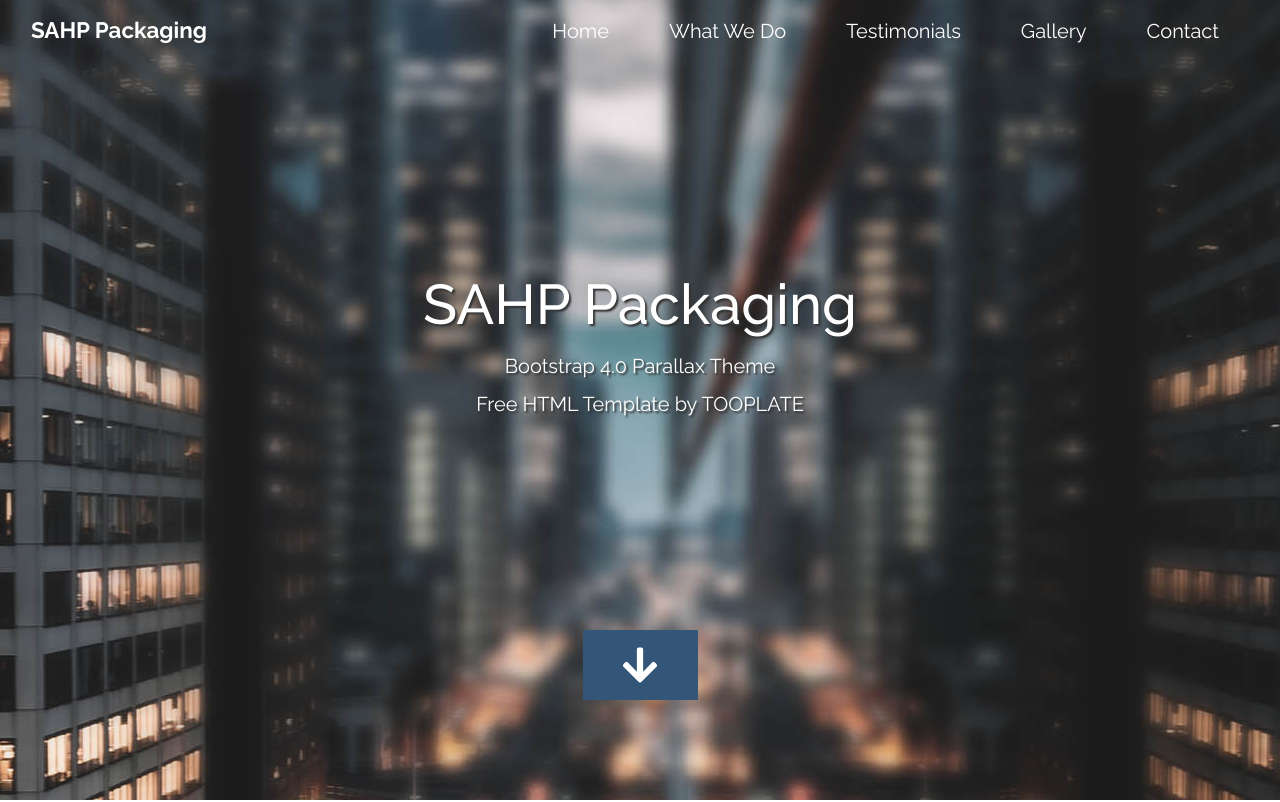
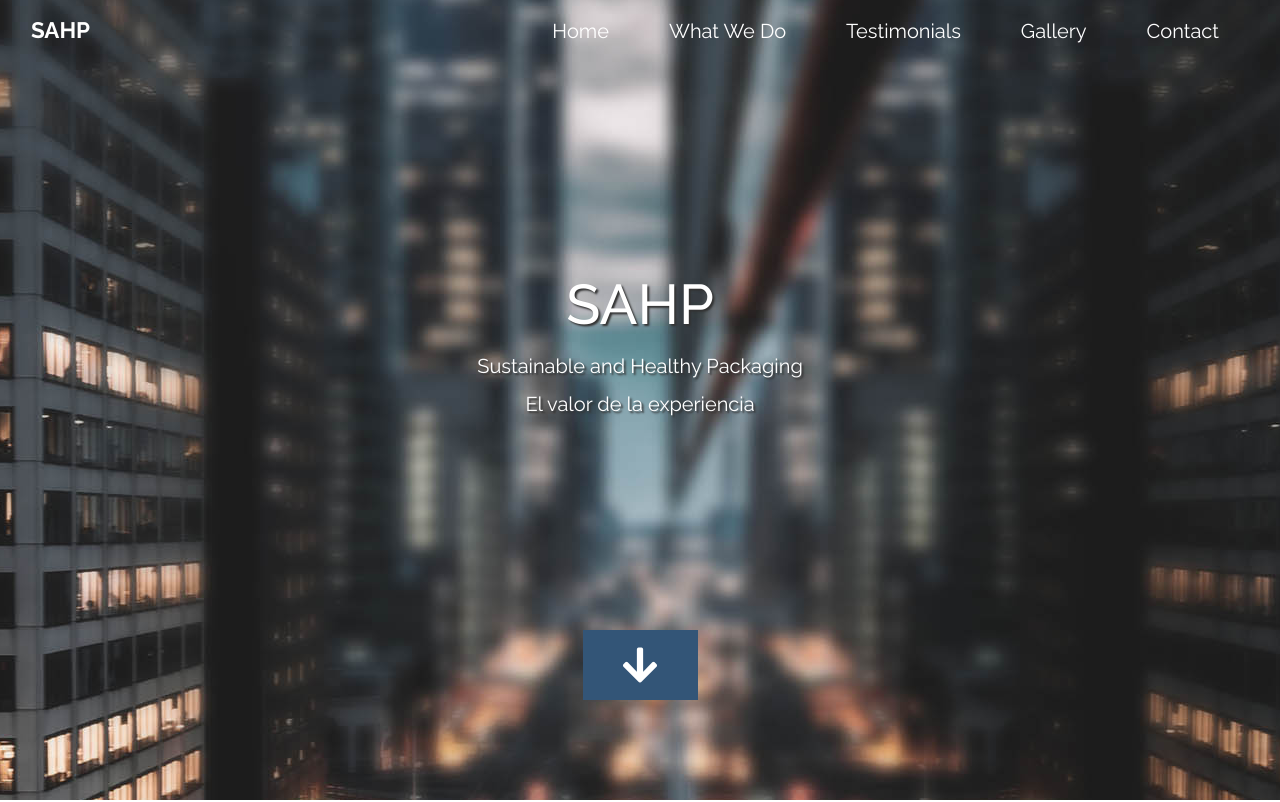
Before and after one commit to borjamatesanz/SAHP_, a plain HTML site: page index.html in a window 1280 px wide. Shown: the top 802 px of the page. Drawn offline with Linux system fonts and the light colour scheme.

Commit message:
Update index.html
update index

```diff
--- a/index.html
+++ b/index.html
@@ -4,7 +4,7 @@
     <meta charset="UTF-8" />
     <meta name="viewport" content="width=device-width, initial-scale=1.0" />
     <meta http-equiv="X-UA-Compatible" content="ie=edge" />
-    <title>SAHP Packaging - Bootstrap 4.0 HTML Template</title>
+    <title>SAHP  - Sustainable and Healthy Packaging</title>
     <link rel="stylesheet" href="fontawesome-5.5/css/all.min.css" />
     <link rel="stylesheet" href="slick/slick.css">
     <link rel="stylesheet" href="slick/slick-theme.css">
@@ -24,7 +24,7 @@ https://www.tooplate.com/view/2117-infinite-loop
       <nav class="navbar navbar-expand-md tm-navbar" id="tmNav">
         <div class="container">
           <div class="tm-next">
-              <a href="#infinite" class="navbar-brand">SAHP Packaging</a>
+              <a href="#infinite" class="navbar-brand">SAHP</a>
           </div>
 
           <button class="navbar-toggler" type="button" data-toggle="collapse" data-target="#navbarSupportedContent" aria-controls="navbarSupportedContent" aria-expanded="false" aria-label="Toggle navigation">
@@ -54,10 +54,10 @@ https://www.tooplate.com/view/2117-infinite-loop
 
       <div class="text-center tm-hero-text-container">
         <div class="tm-hero-text-container-inner">
-            <h2 class="tm-hero-title">SAHP Packaging</h2>
+            <h2 class="tm-hero-title">SAHP</h2>
             <p class="tm-hero-subtitle">
-              Bootstrap 4.0 Parallax Theme
-              <br>Free HTML Template by TOOPLATE
+               Sustainable and Healthy Packaging
+              <br>El valor de la experiencia
             </p>
         </div>
       </div>
```
